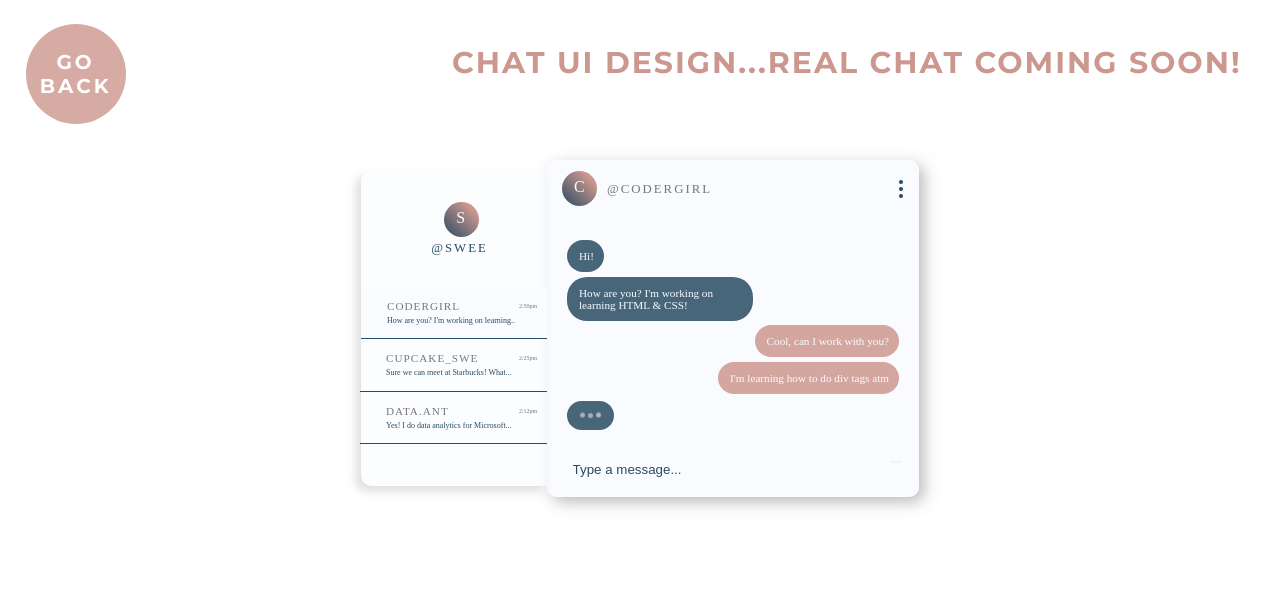
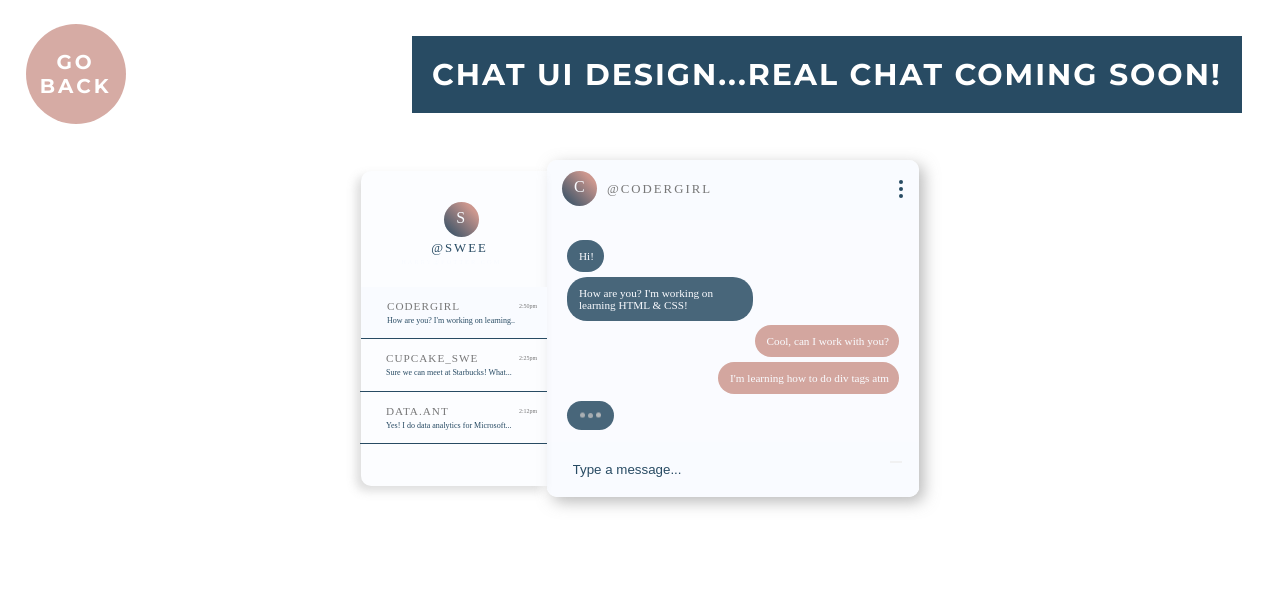
Before and after one commit to bphoebew/penpal, a plain HTML site: page chat.html in a window 1280 px wide. Drawn offline with nearby package versions, Linux system fonts and the light colour scheme.

Commit message:
Update chat.css

```diff
--- a/chat.css
+++ b/chat.css
@@ -396,8 +396,10 @@ body.preloader-site {
   font-family: 'Montserrat', sans-serif;
   font-size: 30px;
   position: fixed;
-  top: 3%;
+  top: 2%;
   right: 3%;
   letter-spacing: 2px;
-  color: #cc978e;
+  color: white;
+  background-color: #284b63;
+  padding: 20px;
 }
```
